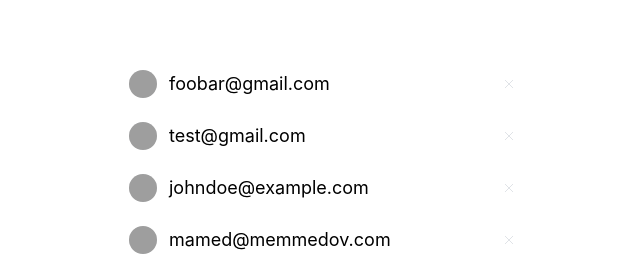
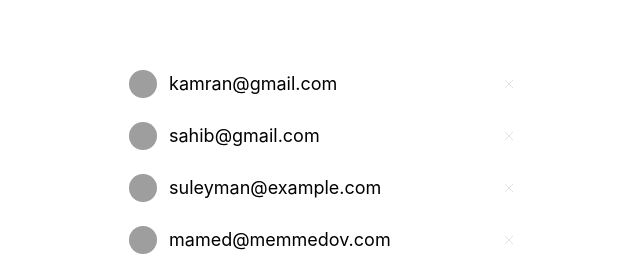
Before and after one commit to ab192130/contest-react, a React (Create React App) app: page / in a window 1280 px wide. Shown: the part 280-536 px from the top of the page, without its empty margins (315-955 px from the left). Built offline with nearby package versions, Linux system fonts and the light colour scheme; grey boxes are pictures that could not be loaded.

Commit message:
minor changes

```diff
--- a/src/pages/Home.js
+++ b/src/pages/Home.js
@@ -6,9 +6,9 @@
 
 const Home = () => {
     const [participants, setParticipants] = useState([
-        { email: 'foobar@gmail.com' },
-        { email: 'test@gmail.com' },
-        { email: 'johndoe@example.com' },
+        { email: 'kamran@gmail.com' },
+        { email: 'sahib@gmail.com' },
+        { email: 'suleyman@example.com' },
         { email: 'mamed@memmedov.com' },
     ]);
 
```
